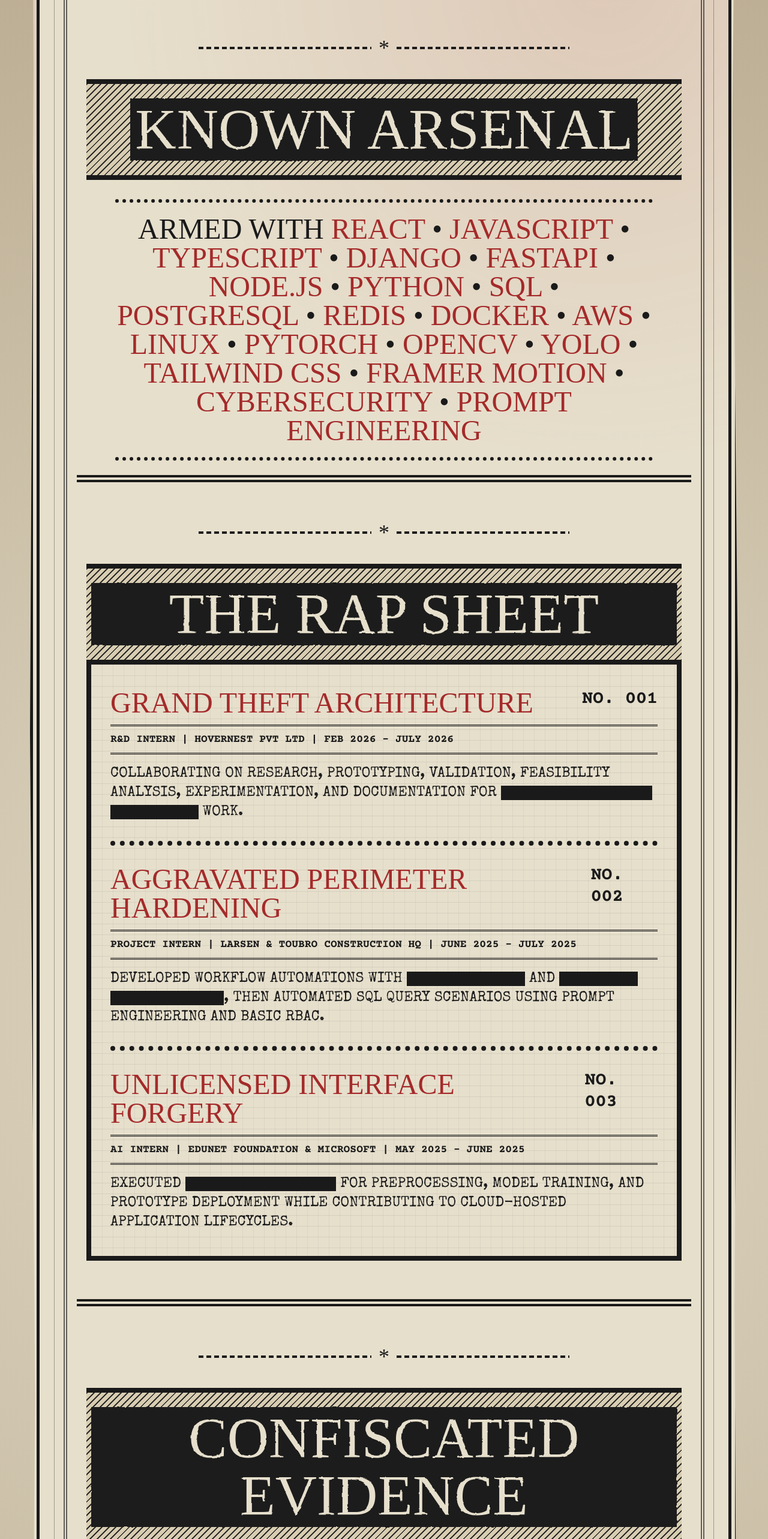
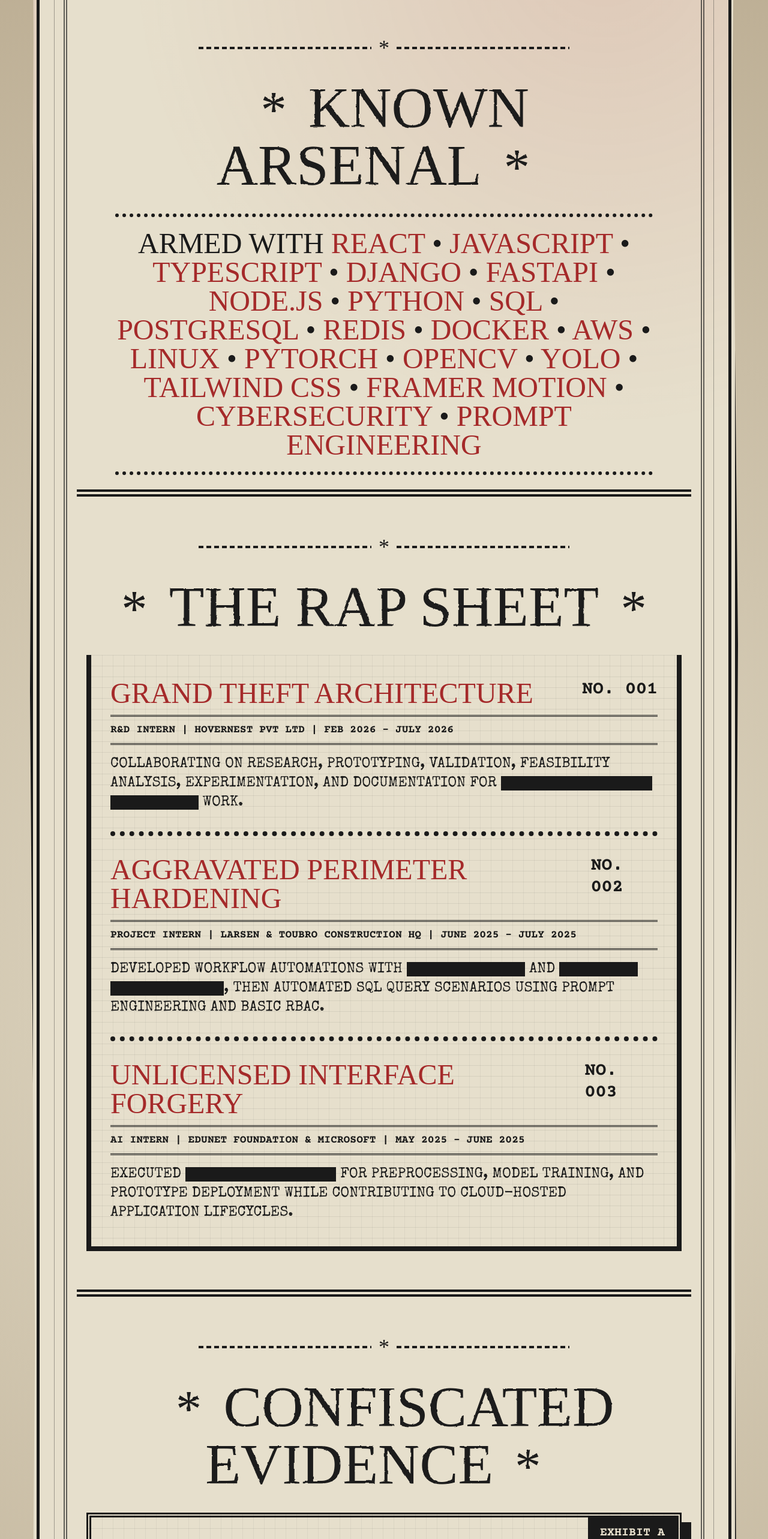
Before and after one commit to wolfieexd/Portfolio-Updated, a React (Vite) app: page / in a window 1280 px wide. Shown: the part 2260-4826 px from the top of the page at 60% size. Built offline with nearby package versions, Linux system fonts and the light colour scheme; a web font is replaced by a local one.

Commit message:
Revert headers to simple ornament-rule style

```diff
--- a/src/App.tsx
+++ b/src/App.tsx
@@ -174,11 +174,9 @@
                 *
               </div>
 
-              <div className="wanted-cut mb-8 flex items-center justify-center border-y-[3px] border-foreground px-2 py-4 text-background md:border-y-[8px] md:py-6">
-                <h2 className="ink-bleed max-w-[13ch] bg-foreground px-2 py-1 text-center font-oswald text-5xl uppercase leading-[0.92] md:max-w-none md:text-7xl lg:text-8xl">
-                  Telegraph The Bureau
-                </h2>
-              </div>
+              <h2 className="ink-bleed ornament-rule mx-auto max-w-[13ch] font-oswald text-5xl uppercase leading-[0.92] md:max-w-none md:text-7xl lg:text-8xl">
+                Telegraph The Bureau
+              </h2>
 
               <form onSubmit={handleTelegraphSubmit} className="printed-field mt-8 border-[3px] border-double border-foreground p-4 text-left shadow-[6px_6px_0_#1a1a1a] md:border-[8px] md:p-8 md:shadow-[16px_16px_0_#1a1a1a]">
                 <input type="checkbox" name="botcheck" className="hidden" tabIndex={-1} aria-hidden="true" />
--- a/src/components/CaseFiles.tsx
+++ b/src/components/CaseFiles.tsx
@@ -107,11 +107,9 @@
           *
         </div>
 
-        <div className="wanted-cut mb-8 flex items-center justify-center border-y-[3px] border-foreground px-2 py-4 text-background md:border-y-[8px] md:py-6">
-          <h2 className="ink-bleed bg-foreground px-2 py-1 font-oswald text-5xl uppercase leading-none md:text-8xl">
+        <h2 className="ink-bleed ornament-rule mb-8 text-center font-oswald text-5xl uppercase leading-none md:text-8xl">
           Known Arsenal
         </h2>
-        </div>
 
         <p className="mx-auto max-w-4xl border-y-[2px] border-dotted border-foreground py-5 text-center font-oswald text-2xl uppercase leading-relaxed md:border-y-[6px] md:text-5xl">
           Armed with{' '}
@@ -135,11 +133,9 @@
           *
         </div>
 
-        <div className="wanted-cut border-y-[3px] border-foreground px-2 py-4 text-background md:border-y-[8px] md:py-6">
-          <h2 className="ink-bleed bg-foreground px-2 py-1 font-oswald text-5xl uppercase leading-none md:text-8xl">
+        <h2 className="ink-bleed ornament-rule mb-8 text-center font-oswald text-5xl uppercase leading-none md:text-8xl">
           The Rap Sheet
         </h2>
-        </div>
 
         <div className="printed-field border-x-[3px] border-b-[3px] border-foreground px-3 py-2 text-left md:border-x-[8px] md:border-b-[8px] md:px-8">
           {offenses.map((offense, index) => {
@@ -183,11 +179,9 @@
           *
         </div>
 
-        <div className="wanted-cut mb-8 flex items-center justify-center border-y-[3px] border-foreground px-2 py-4 text-background md:border-y-[8px] md:py-6">
-          <h2 className="ink-bleed bg-foreground px-2 py-1 font-oswald text-5xl uppercase leading-none md:text-8xl">
+        <h2 className="ink-bleed ornament-rule mb-8 text-center font-oswald text-5xl uppercase leading-none md:text-8xl">
           Confiscated Evidence
         </h2>
-        </div>
 
         <div className="grid gap-8 text-left md:gap-10">
           {projects.map((project) => (
```
Lines whose indentation alone changed are shown as unchanged.
